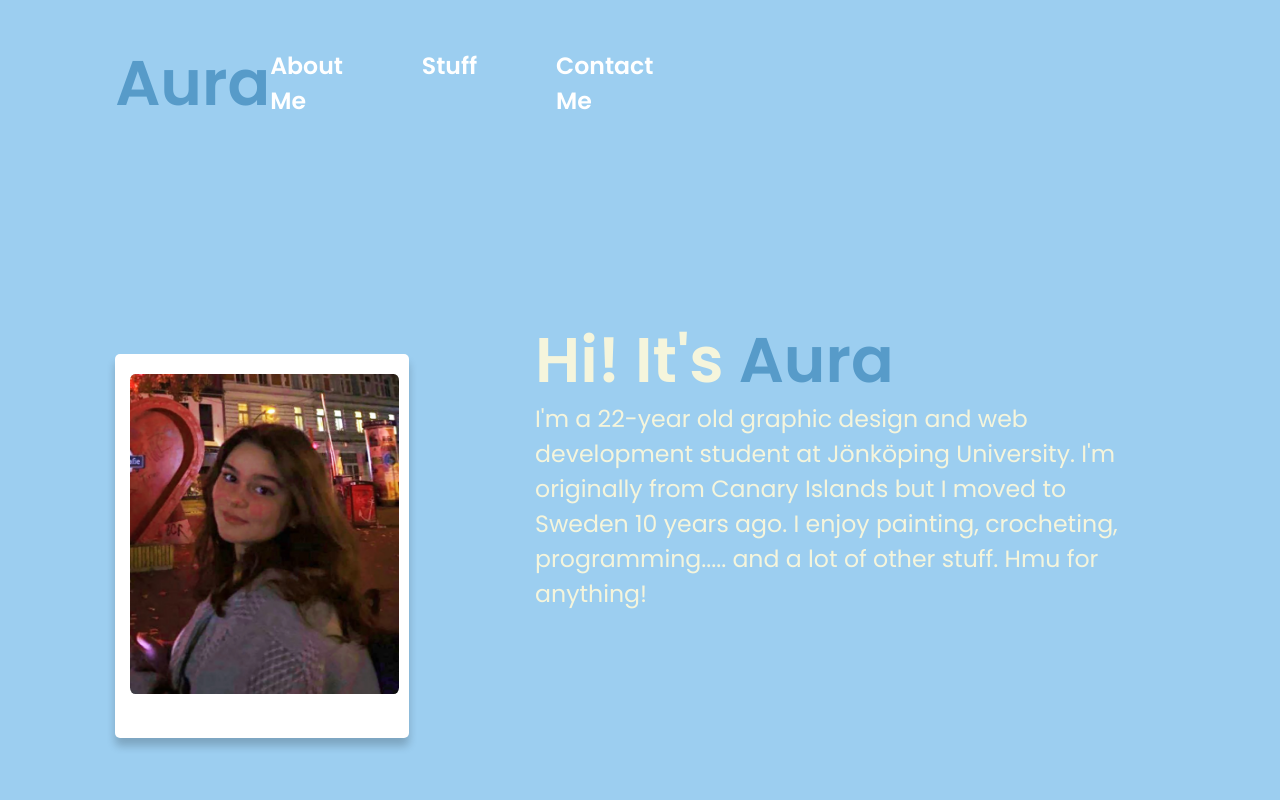
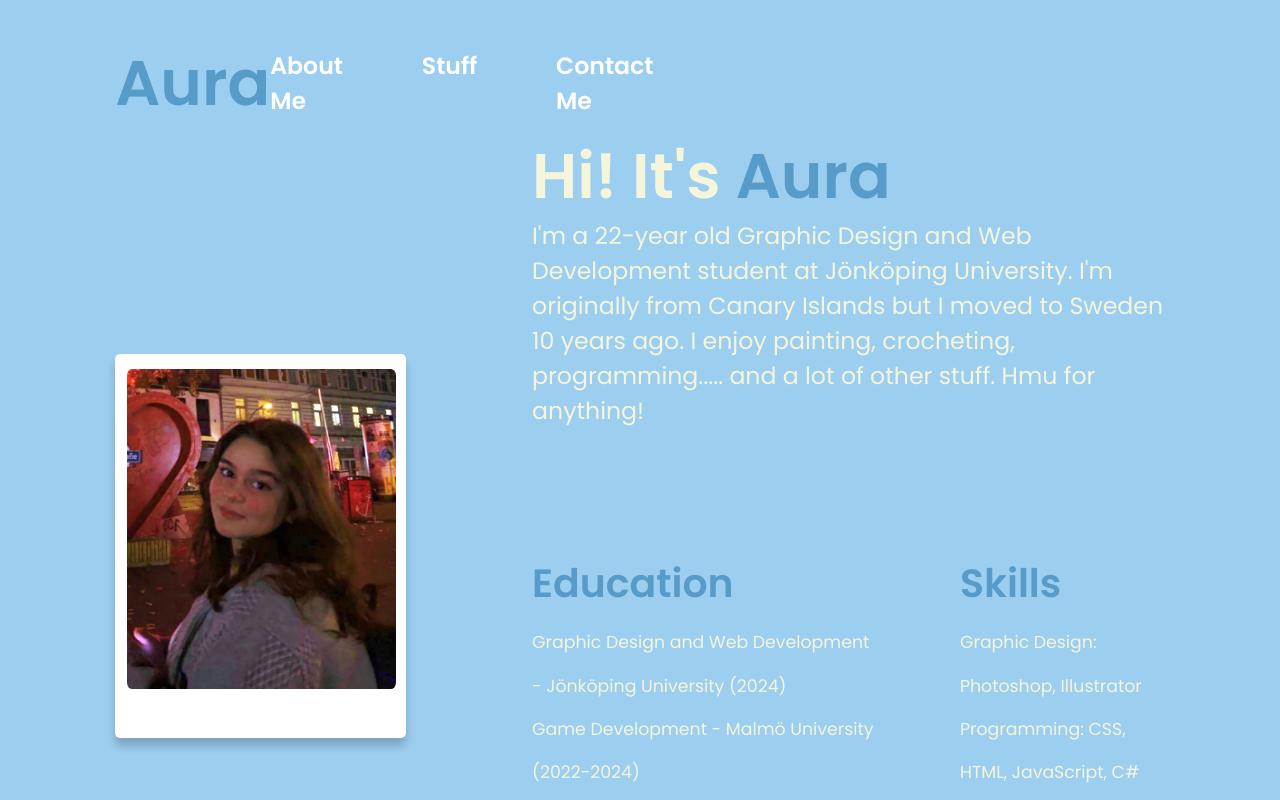
Before and after one commit to front-end-fundamentals-2025/fef-portfolio-auraloco, a plain HTML site: page index.html in a window 1280 px wide. Shown: the top 800 px of the page. Drawn offline with Linux system fonts and the light colour scheme.

Commit message:
13
Added some Education and Skills. Put the css files in folders

```diff
--- a/style.css
+++ b/css/style.css
@@ -105,6 +105,27 @@ span {
   color: #579bc9;
 }
 
+/*Layout for Education and Skills section*/
+.info-sections {
+  display: flex;
+  justify-content: space-between;
+  margin-top: 8rem;
+  gap: 5rem;
+}
+
+.info-sections h2 {
+  font-size: 2.5rem;
+  margin-bottom: 0.5rem;
+  color: #579bc9;
+}
+
+.info-sections ul {
+  list-style: none;
+  line-height: 2.5;
+  font-size: 1.1rem;
+  color: beige;
+}
+
 /*Polaroid looking frame*/
 .home-img {
   width: 55vw;
@@ -116,8 +137,8 @@ span {
 }
 
 .home-img img {
-  margin-left: 5px;
-  margin-top: 10px;
+  margin-left: 2px;
+  margin-top: 5px;
   width: 21vw;
   height: 25vw;
   display: block;
--- a/index.html
+++ b/index.html
@@ -3,7 +3,7 @@
   <head>
     <meta charset="UTF-8" />
     <meta name="viewport" content="width=device-width, initial-scale=1-0" />
-    <link rel="stylesheet" href="style.css" />
+    <link rel="stylesheet" href="css/style.css" />
     <title>Aura Coruña</title>
   </head>
   <body>
@@ -26,11 +26,29 @@
       <div class="home-content">
         <h1>Hi! It's <span>Aura</span></h1>
         <p>
-          I'm a 22-year old graphic design and web development student at
+          I'm a 22-year old Graphic Design and Web Development student at
           Jönköping University. I'm originally from Canary Islands but I moved
           to Sweden 10 years ago. I enjoy painting, crocheting, programming.....
           and a lot of other stuff. Hmu for anything!
         </p>
+        <div class="info-sections">
+          <div>
+            <h2>Education</h2>
+            <ul>
+              <li>
+                Graphic Design and Web Development - Jönköping University (2024)
+              </li>
+              <li>Game Development - Malmö University (2022-2024)</li>
+            </ul>
+          </div>
+          <div>
+            <h2>Skills</h2>
+            <ul>
+              <li>Graphic Design: Photoshop, Illustrator</li>
+              <li>Programming: CSS, HTML, JavaScript, C#</li>
+            </ul>
+          </div>
+        </div>
       </div>
     </section>
 
```
Also changed, not shown: contact.html (+1 -1 lines), stuff.html (+1 -2 lines), css/contactStyle.css (renamed from contactStyle.css), css/stuffStyle.css (renamed from stuffStyle.css).
